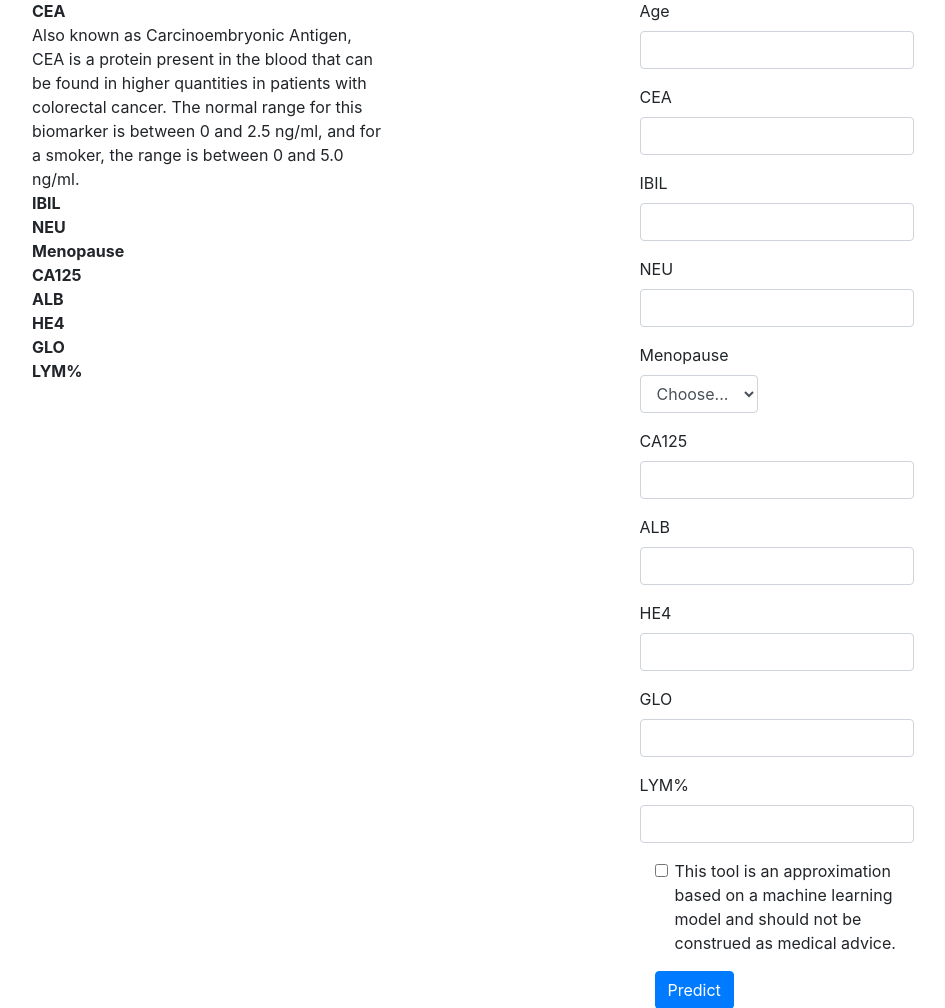
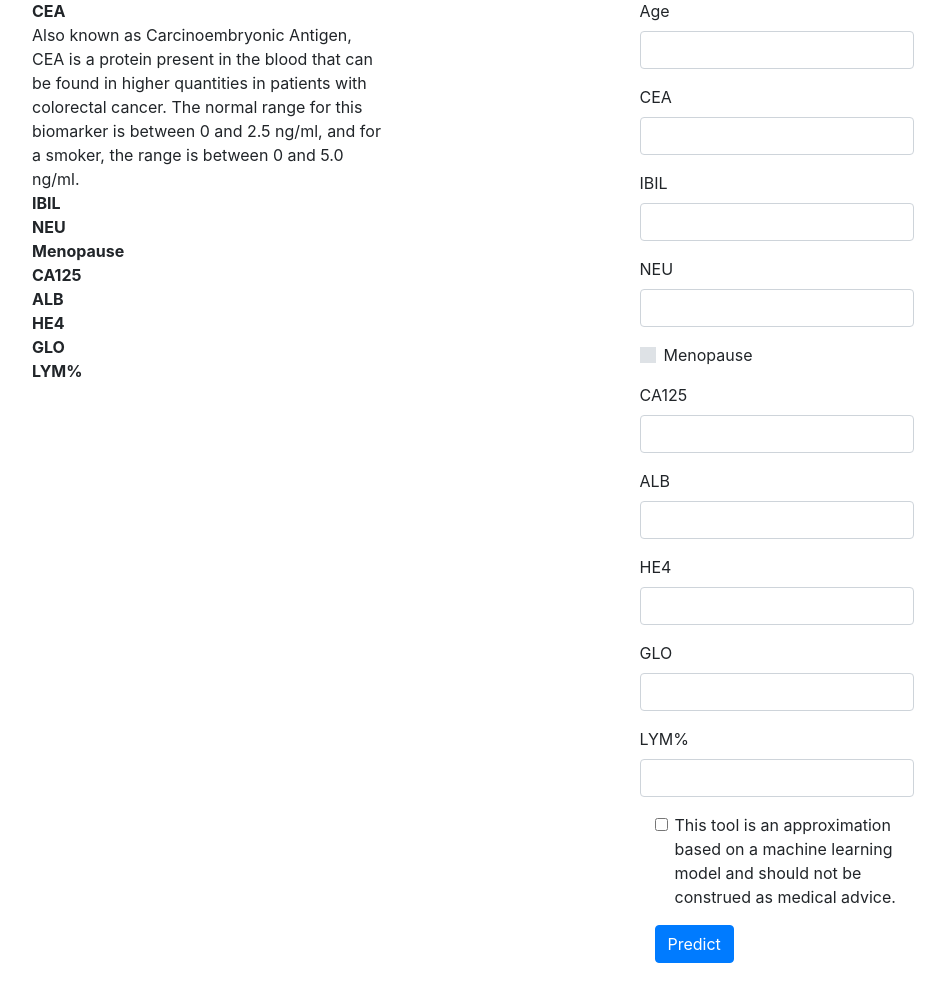
Before and after one commit to rxd321/ovarify, a Flask app: page / in a window 1280 px wide. Shown: the part 25-1033 px from the top of the page, without its empty margins (53-998 px from the left). After the commit the page ends 988 px from the top, so only its background shows below. Run offline with Flask 2, Linux system fonts and the light colour scheme; parts of the project's set-up code (start-up, migrations or seed data) failed here and were passed over; some libraries are stand-ins or nearby versions.

Commit message:
Add files via upload

```diff
--- a/templates/index.html
+++ b/templates/index.html
@@ -108,12 +108,13 @@
                             <div class="form-row">
 
                                 <div class="form-group col-md-12">
-                                    <label for="inputMenopause">Menopause</label>
-                                    <select id="inputMenopause" name="meno" class="form-control" required>
-                                        <option selected>Choose...</option>
-                                        <option value="1">Yes</option>
-                                        <option value="0">No</option>
-                                    </select>
+
+
+                                    <div class="custom-control custom-switch">
+                                        <label class="custom-control-label" for="customSwitch1">Menopause</label>
+                                        <input type="checkbox" class="custom-control-input" id="customSwitch1">
+
+                                    </div>
                                 </div>
 
                             </div>
```
